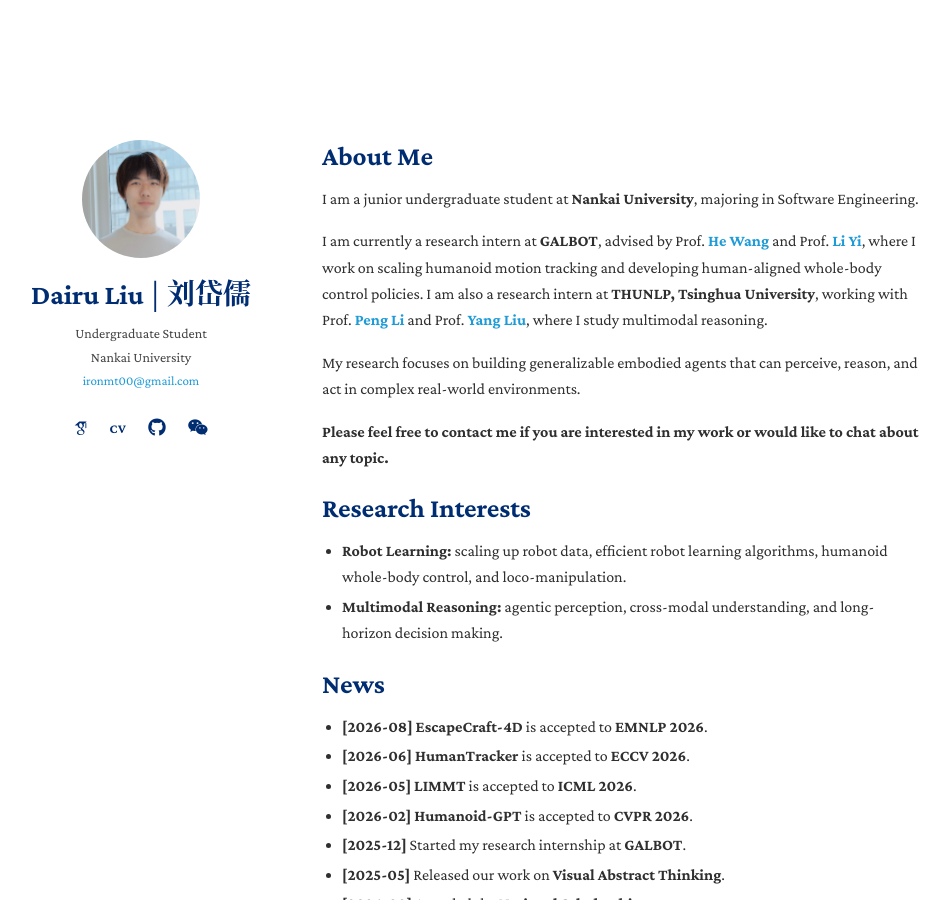
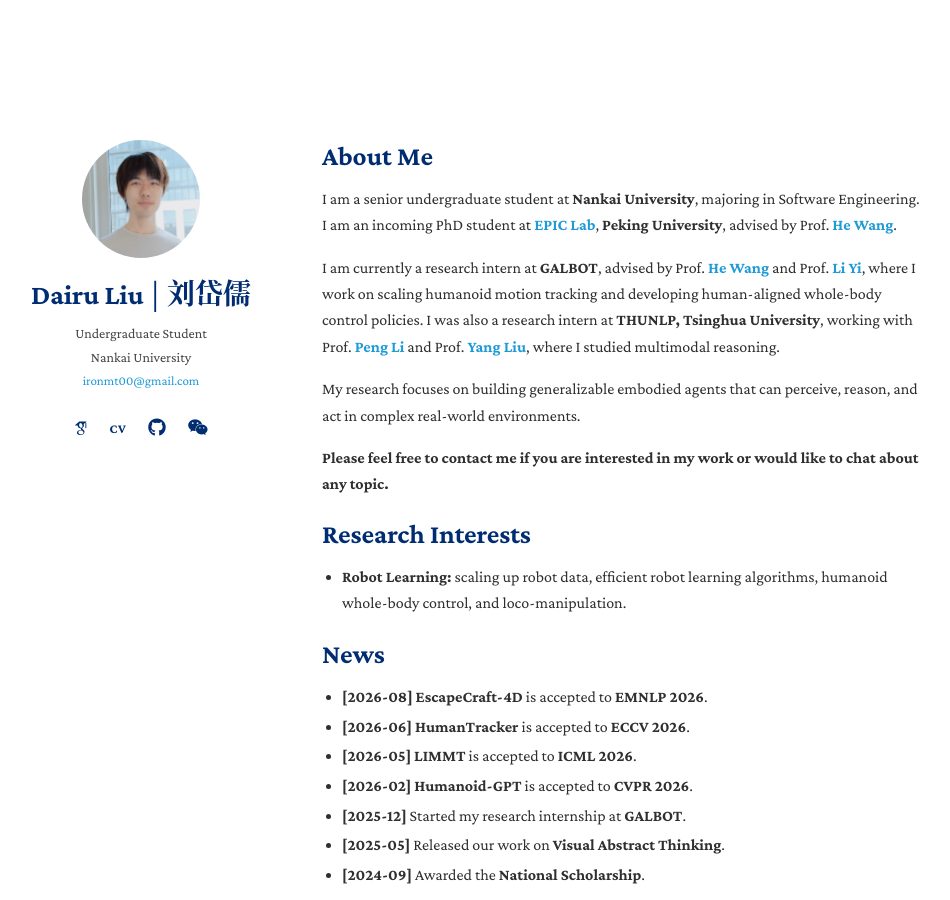
Before and after one commit to dairuliu/dairuliu.github.io, a Jekyll site: the page built from _pages/about.md, in a window 1280 px wide and 900 px high. Shown: the whole window, without its empty margins (172-1122 px from the left). Built offline with Jekyll 4.4.1, drawn with Linux system fonts in a browser that asks for light colours; some web fonts are replaced.

Commit message:
Update bio, incoming PhD position, and research interests

```diff
--- a/_pages/about.md
+++ b/_pages/about.md
@@ -11,9 +11,9 @@
 
 ## About Me
 
-I am a junior undergraduate student at **Nankai University**, majoring in Software Engineering.
+I am a senior undergraduate student at **Nankai University**, majoring in Software Engineering. I am an incoming PhD student at [**EPIC Lab**](https://pku-epic.github.io), **Peking University**, advised by Prof. [**He Wang**](https://hughw19.github.io).
 
-I am currently a research intern at **GALBOT**, advised by Prof. [**He Wang**](https://hughw19.github.io) and Prof. [**Li Yi**](https://ericyi.github.io), where I work on scaling humanoid motion tracking and developing human-aligned whole-body control policies. I am also a research intern at **THUNLP, Tsinghua University**, working with Prof. [**Peng Li**](https://lpeng.net) and Prof. [**Yang Liu**](https://nlp.csai.tsinghua.edu.cn/~ly/), where I study multimodal reasoning.
+I am currently a research intern at **GALBOT**, advised by Prof. [**He Wang**](https://hughw19.github.io) and Prof. [**Li Yi**](https://ericyi.github.io), where I work on scaling humanoid motion tracking and developing human-aligned whole-body control policies. I was also a research intern at **THUNLP, Tsinghua University**, working with Prof. [**Peng Li**](https://lpeng.net) and Prof. [**Yang Liu**](https://nlp.csai.tsinghua.edu.cn/~ly/), where I studied multimodal reasoning.
 
 My research focuses on building generalizable embodied agents that can perceive, reason, and act in complex real-world environments.
 
@@ -22,7 +22,6 @@
 ## Research Interests
 
 * **Robot Learning:** scaling up robot data, efficient robot learning algorithms, humanoid whole-body control, and loco-manipulation.
-* **Multimodal Reasoning:** agentic perception, cross-modal understanding, and long-horizon decision making.
 
 ## News
 
```
